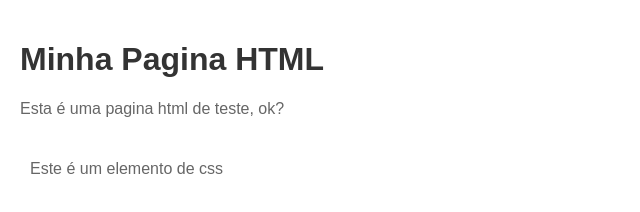
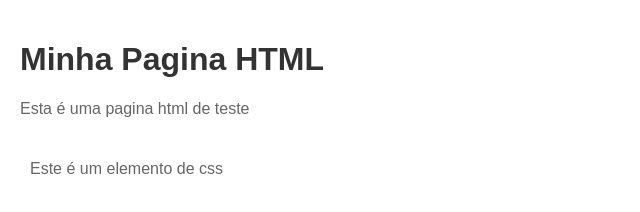
Before and after one commit to abalado12/aula, a plain HTML site: page index.html in a window 1280 px wide. Shown: the full height of the page, 0-640 px from the left. Drawn offline with Linux system fonts and the light colour scheme.

Commit message:
Update index.html

```diff
--- a/index.html
+++ b/index.html
@@ -6,9 +6,9 @@
 </head>
   <body>
 <h1>Minha Pagina HTML</h1>
-<p>Esta é uma pagina html de teste, ok? </p>
+<p>Esta é uma pagina html de teste</p>
   <div class="destaque">
-    <p>Este é um elemento de css</p>
+                               <p>Este é um elemento de css</p>
   </div>
   </body>
 </html>
```
